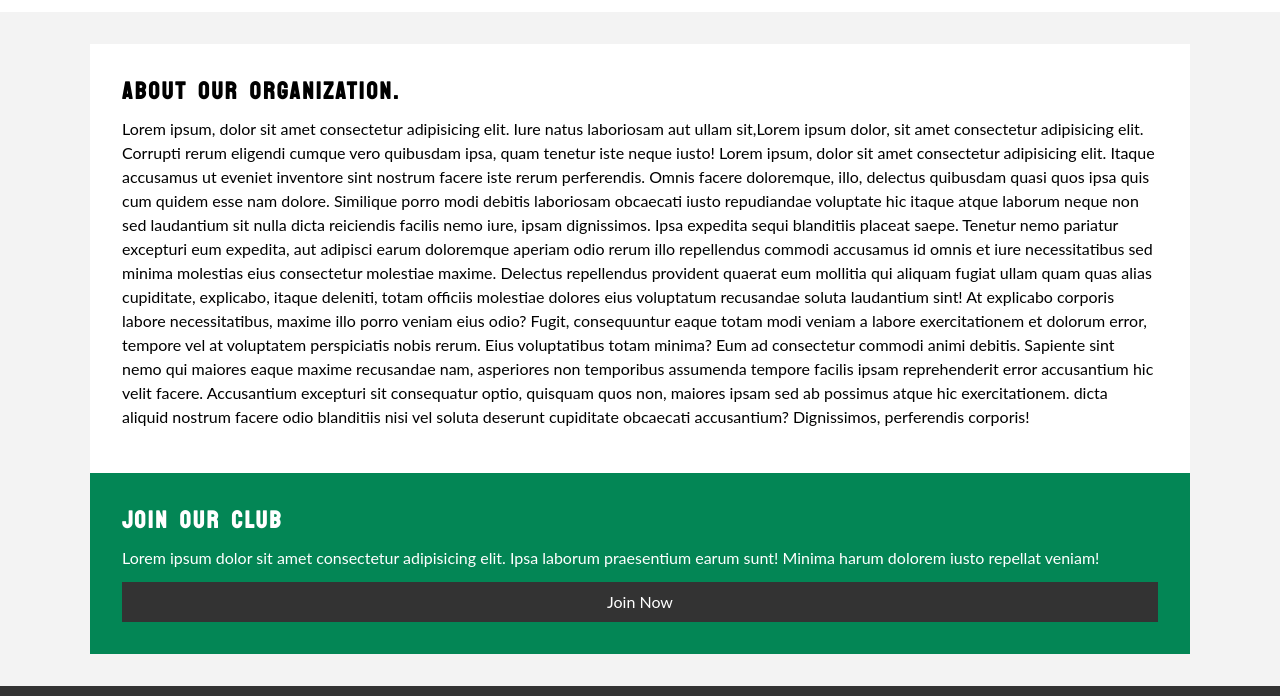
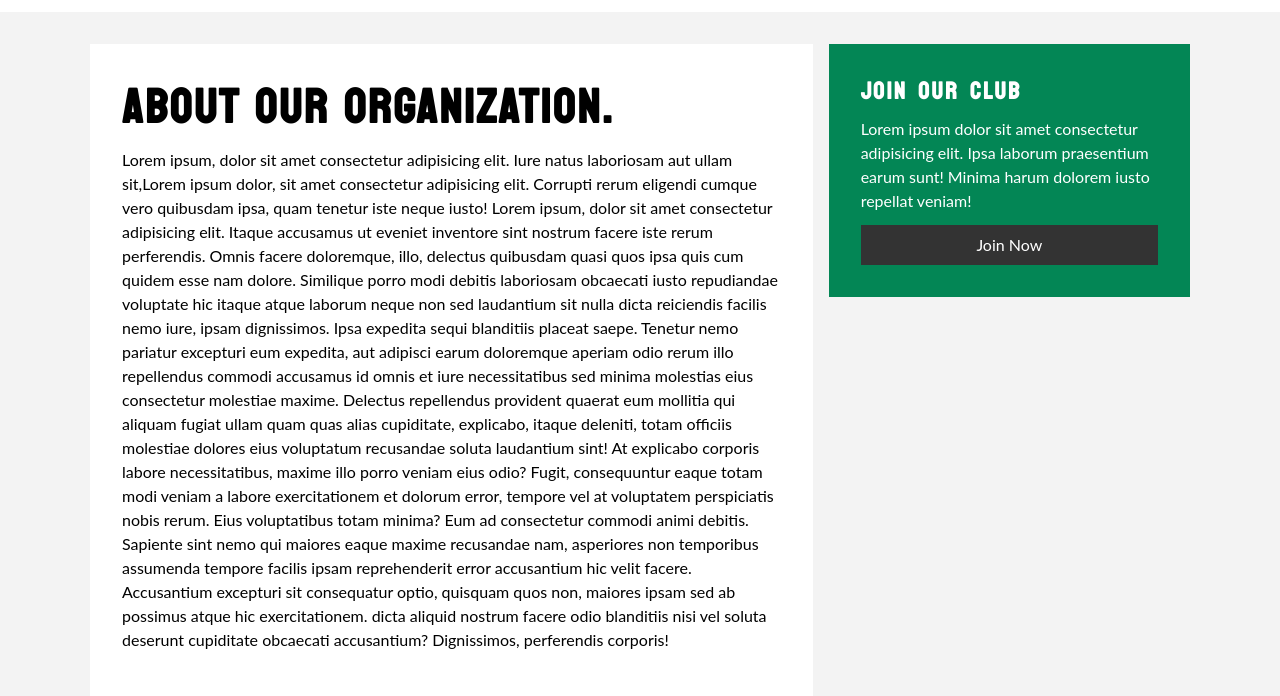
Before and after one commit to dishabajaj1704/Air-News-Grid-Website, a plain HTML site: page about.html in a window 1280 px wide. Shown: the part 67-763 px from the top of the page. Drawn offline with nearby package versions, Linux system fonts and the light colour scheme.

Commit message:
Styled about-section

```diff
--- a/styles/main.css
+++ b/styles/main.css
@@ -39,7 +39,7 @@ body {
   background: var(--light-color);
   font-family: 'Lato', sans-serif;
   line-height: 1.5;
-  min-height: 1200px;
+  /* min-height: 1200px; */
 }
 
 p {
@@ -335,3 +335,20 @@ ul.list li a:hover {
 .no-x-scroll{
   overflow-x:hidden;
 }
+
+
+/*Artcile page*/
+.article-container{
+  display: grid;
+  grid-template-columns:2fr 1fr;
+  grid-gap: 1rem;
+}
+
+.mb-2{
+  margin-bottom: 2rem;
+}
+
+.about-content h1,
+.article-content h1{
+  font-size: 3rem;
+}
```
